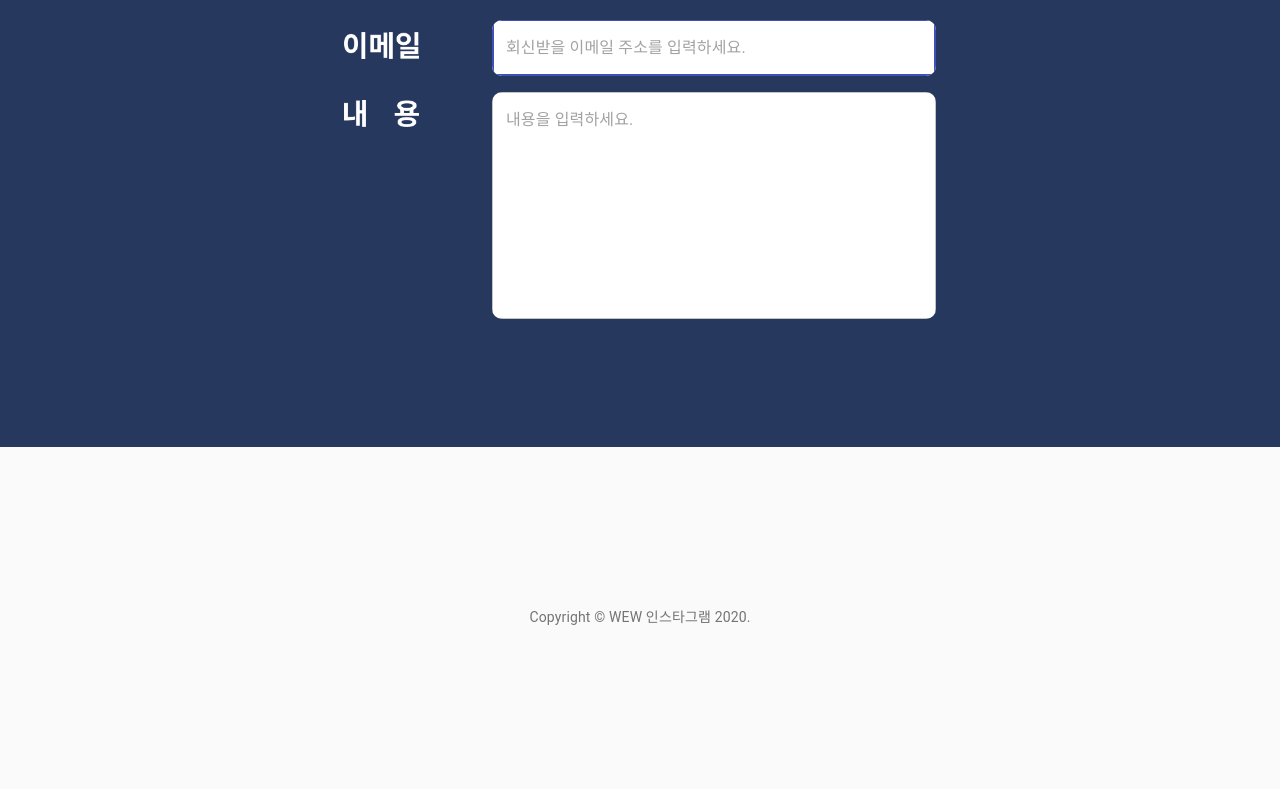
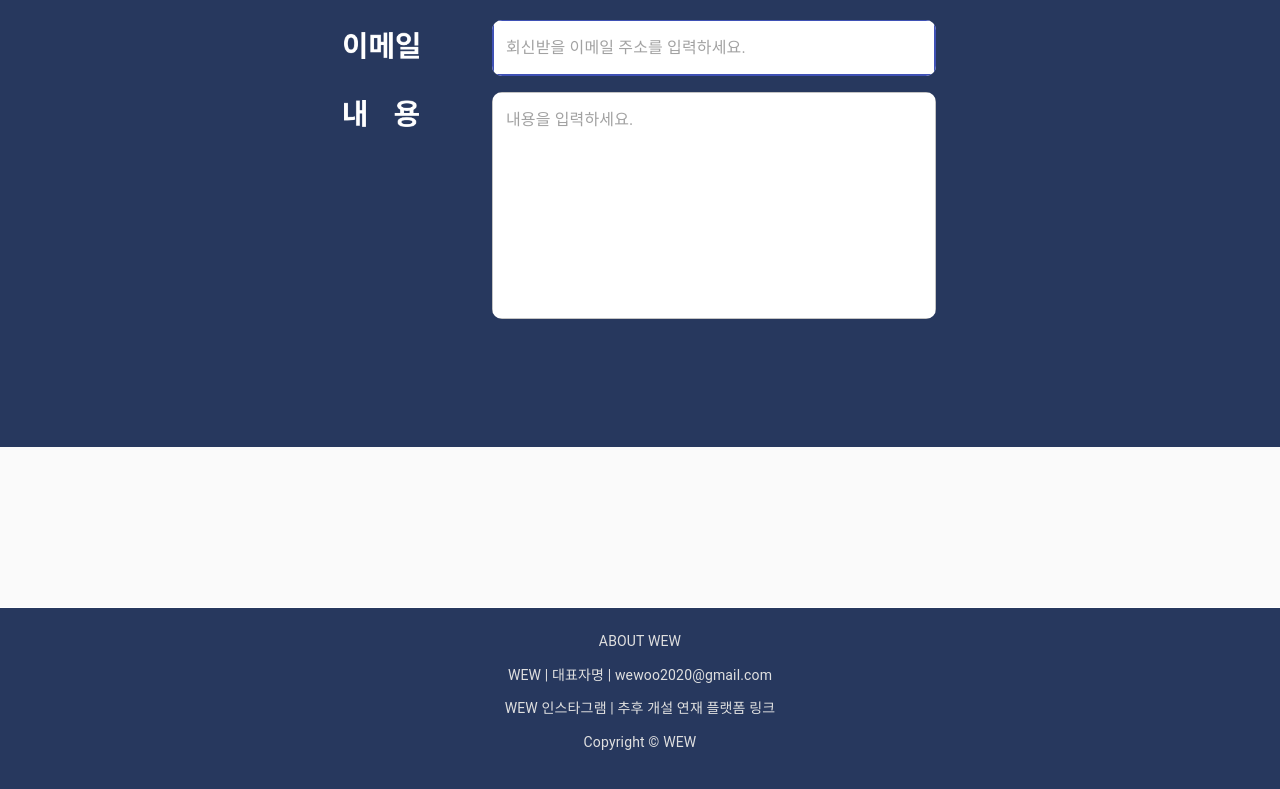
Before and after one commit to Su-Kyung/WEW, a React (Create React App) app: page /feedback in a window 1280 px wide. Shown: the part 347-1136 px from the top of the page. Before the commit the page ends 974 px from the top, so only its background shows below. Built offline with nearby package versions, Linux system fonts and the light colour scheme.

Commit message:
footer 구현중

```diff
--- a/src/pages/About.js
+++ b/src/pages/About.js
@@ -5,19 +5,6 @@ import Box from '@material-ui/core/Box';
 import Typography from '@material-ui/core/Typography';
 import { makeStyles } from '@material-ui/core/styles';
 import Container from '@material-ui/core/Container';
-
-function Copyright() {
-  return (
-    <Typography variant="body2" color="textSecondary" align="center">
-      {'Copyright © '}
-      <Link color="inherit" href="https://www.instagram.com/we_woo_2020/">
-        WEW 인스타그램
-      </Link>{' '}
-      {new Date().getFullYear()}
-      {'.'}
-    </Typography>
-  );
-}
 
 const useStyles = makeStyles((theme) => ({
   paper: {
@@ -53,12 +40,6 @@ const About = () => {
             <img src="newsletter_about2.png" width="677.5px" />
         </div>
         </Container>
-
-        <Container component="main" maxWidth="xl">
-        <Box mt={5}>
-            <Copyright />
-        </Box>
-        </Container>
     </div>
   );
 }
--- a/src/pages/Feedback.js
+++ b/src/pages/Feedback.js
@@ -9,18 +9,6 @@ import Grid from '@material-ui/core/Grid';
 import TextField from '@material-ui/core/TextField';
 import Button from '@material-ui/core/Button';
 
-function Copyright() {
-  return (
-    <Typography variant="body2" color="textSecondary" align="center">
-      {'Copyright © '}
-      <Link color="inherit" href="https://www.instagram.com/we_woo_2020/">
-        WEW 인스타그램
-      </Link>{' '}
-      {new Date().getFullYear()}
-      {'.'}
-    </Typography>
-  );
-}
 
 const useStyles = makeStyles((theme) => ({
   paper: {
@@ -110,12 +98,6 @@ const Feedback = () => {
                 </div>
             </Container>
         </Container>
-
-        <Container component="main" maxWidth="xl">
-        <Box mt={5}>
-            <Copyright />
-        </Box>
-        </Container>
     </div>
   );
 }
--- a/src/pages/Home.js
+++ b/src/pages/Home.js
@@ -1,13 +1,10 @@
 import React from 'react';
 import TextField from '@material-ui/core/TextField';
 import Button from '@material-ui/core/Button';
-import Container from '@material-ui/core/Container';
 import { createMuiTheme, withStyles, makeStyles, ThemeProvider } from '@material-ui/core/styles';
 
 import Grid from '@material-ui/core/Grid';
 import Typography from '@material-ui/core/Typography';
-import Link from '@material-ui/core/Link';
-import Box from '@material-ui/core/Box';
 
 
 const useStyles = makeStyles((theme) => ({
@@ -36,29 +33,6 @@ const useStyles = makeStyles((theme) => ({
         marginBottom: '56px',
     },
 }));
-
-function Copyright() {
-    return (
-        <div align="center">
-            <Typography class="Text-color">
-                {'ABOUT WEW'}
-            </Typography>
-            <Typography class="Text-color">
-                {'WEW | 대표자명 | wewoo2020@gmail.com'}
-            </Typography>
-            <Typography class="Text-color">
-                <Link color="inherit" href="https://www.instagram.com/we_woo_2020/">
-                    {'WEW 인스타그램'}
-                </Link>
-                {' | 추후 개설 연재 플랫폼 링크'}
-            </Typography>
-            <Typography class="Text-color">
-                {'Copyright © WEW'}
-            </Typography>
-        </div>
-    );
-  }
-
 
 const Home = () => {
     const classes = useStyles();
@@ -121,14 +95,6 @@ const Home = () => {
                         </Grid>
                     </Grid>
 
-                    <img class="Line-border" src="line_border.png"/>
-
-                    <Container component="footer" maxWidth="xl">
-                        <Box mt={5}>
-                            <Copyright />
-                        </Box>
-                    </Container>
-
                 </div>
 
             </body>
--- a/src/shared/App.css
+++ b/src/shared/App.css
@@ -92,7 +92,7 @@
 }
 
 .Text-color {
-  color: #ffffffb4;
+  color: #e0e0e0;
   flex-grow: 1;
   margin-top: -0.5px;
 }
@@ -123,7 +123,7 @@
 }
 
 .Home-body {
-  height: 569px;
+  height: 320px;
   background-color: #27385e;
   padding-top: 75px;
 }
--- a/src/shared/App.js
+++ b/src/shared/App.js
@@ -3,20 +3,8 @@ import { Component } from 'react';
 import './App.css';
 import { Route } from 'react-router-dom';
 import { Home, About, Feedback } from 'pages';
-import Button from '@material-ui/core/Button';
-
-
-import Toolbar from "@material-ui/core/Toolbar";
-import IconButton from "@material-ui/core/IconButton";
-import Typography from "@material-ui/core/Typography";
-import MenuIcon from "@material-ui/icons/Menu";
-
-
-import SimpleDialogDemo from '../components/simple';
-import Grid from '@material-ui/core/Grid';
-
 import Header from './Header';
-import Container from '@material-ui/core/Container';
+import Footer from './Footer';
 
 
 // 앱 컴포넌트: 어떤 주소로 왔을 때 무엇을 보여줄지 정의
@@ -26,14 +14,13 @@ class App extends Component {
     return (
       <div>
 
-
         <Header />
-
-
 
         <Route exact path="/" component={Home}/>
         <Route path="/about" component={About}/>
         <Route path="/feedback" component={Feedback}/>
+
+        <Footer />
       </div>
     );
   }
--- /dev/null
+++ b/src/shared/Footer.js
@@ -0,0 +1,45 @@
+import React from 'react';
+import PropTypes from 'prop-types';
+import { makeStyles } from '@material-ui/core/styles';
+import Toolbar from '@material-ui/core/Toolbar';
+import Button from '@material-ui/core/Button';
+import IconButton from '@material-ui/core/IconButton';
+import MenuIcon from "@material-ui/icons/Menu";
+import Typography from '@material-ui/core/Typography';
+import Link from '@material-ui/core/Link';
+
+const useStyles = makeStyles((theme) => ({
+    footer: {
+      backgroundColor: '#27385e',
+      padding: theme.spacing(3, 0),
+      borderTop: `0.1px solid ${theme.palette.divider}`,
+      borderColor: '#fff',
+    },
+  }));
+
+
+export default function Footer(props) {
+  const classes = useStyles();
+
+  return (
+    <React.Fragment>
+      <div align="center" className={classes.footer}>
+            <Typography class="Text-color">
+                {'ABOUT WEW'}
+            </Typography>
+            <Typography class="Text-color">
+                {'WEW | 대표자명 | wewoo2020@gmail.com'}
+            </Typography>
+            <Typography class="Text-color">
+                <Link color="inherit" href="https://www.instagram.com/we_woo_2020/">
+                    {'WEW 인스타그램'}
+                </Link>
+                {' | 추후 개설 연재 플랫폼 링크'}
+            </Typography>
+            <Typography class="Text-color">
+                {'Copyright © WEW'}
+            </Typography>
+        </div>
+    </React.Fragment>
+  );
+}
```
